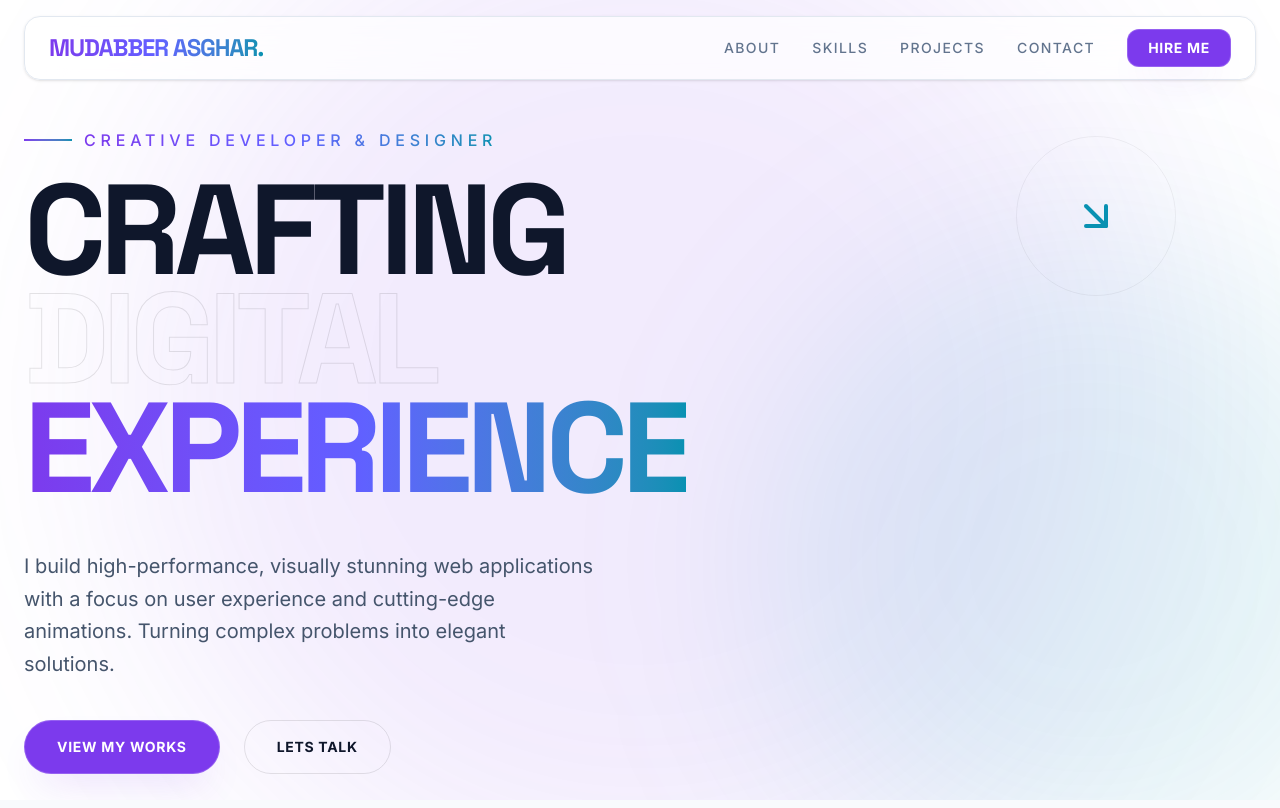
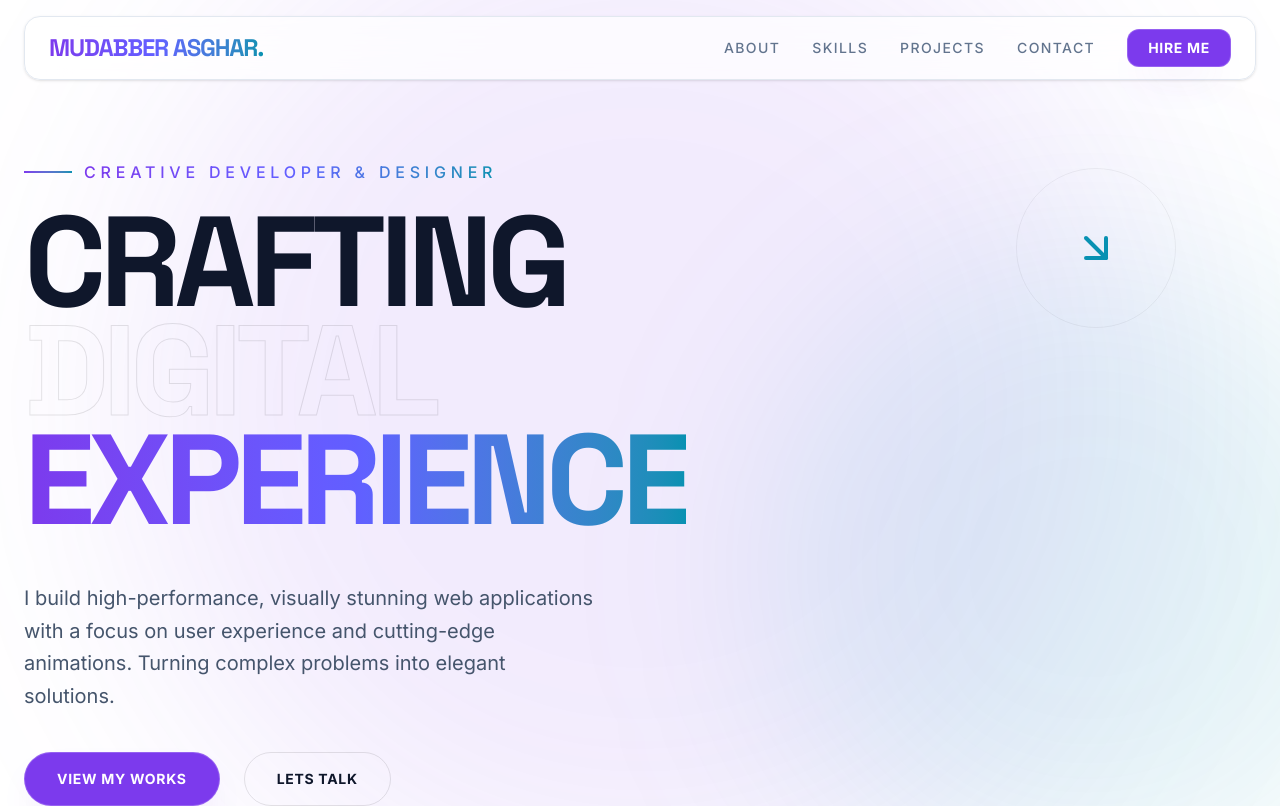
Before and after one commit to MudabberAsghar256/portfolio, a Next.js app: page / in a window 1280 px wide. Shown: the top 808 px of the page. Built offline with nearby package versions, Linux system fonts and the light colour scheme.

Commit message:
new changes 1

```diff
--- a/src/components/Hero.tsx
+++ b/src/components/Hero.tsx
@@ -4,7 +4,7 @@ import { motion } from "motion/react";
 
 export default function Hero() {
   return (
-    <section className="min-h-screen pt-32 relative  px-6 flex justify-center overflow-hidden">
+    <section className="mb-15 pt-30 md:pt-40 relative  px-6 flex justify-center overflow-hidden">
       <div className="max-w-7xl mx-auto w-full">
         <motion.div
           initial={{ opacity: 0, y: 20 }}
```
